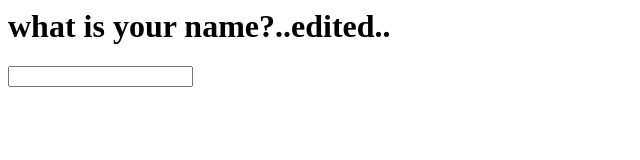
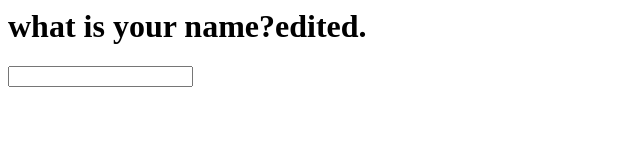
Before and after one commit to bhanusp/chatbot, a plain HTML site: page src/index.html in a window 1280 px wide. Shown: the whole page, without its empty margins (0-640 px from the left). Drawn offline with nearby package versions, Linux system fonts and the light colour scheme.

Commit message:
Update index.html

```diff
--- a/src/index.html
+++ b/src/index.html
@@ -13,7 +13,7 @@
 <script src="https://code.jquery.com/jquery-3.0.0.js" integrity="sha256-jrPLZ+8vDxt2FnE1zvZXCkCcebI/C8Dt5xyaQBjxQIo=" crossorigin="anonymous"></script>
 <script>
     var questionNum = 0;													// keep count of question, used for IF condition.
-var question = '<h1>what is your name?..edited..</h1>';				  // first question
+var question = '<h1>what is your name?edited.</h1>';				  // first question
 
 var output = document.getElementById('output');				// store id="output" in output variable
 output.innerHTML = question;													// ouput first question
```
